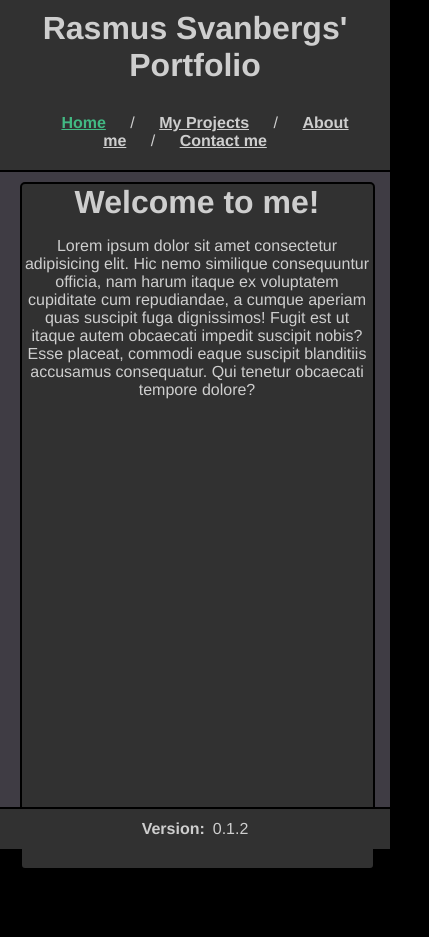
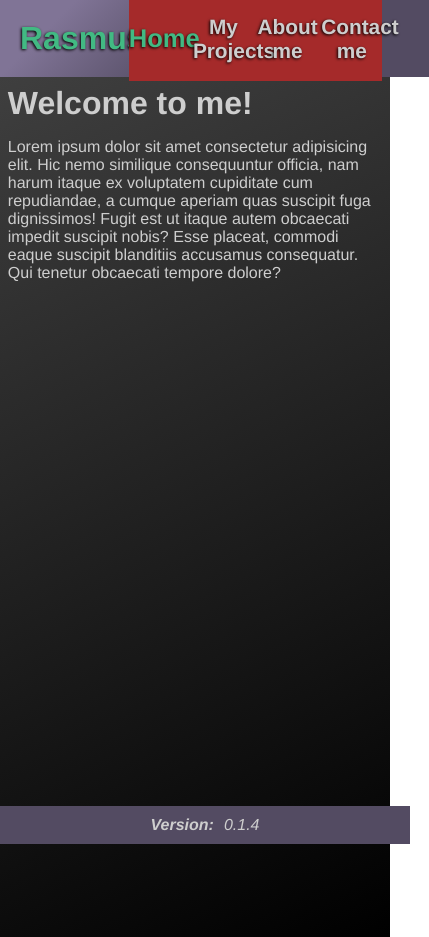
Before and after one commit to ZyntaaX/portfolio-vuejs, a Vue app: page / in a window 390 px wide. Shown: the whole page, 429 px wide, since content can reach past the window. Before the commit the page ends 870 px from the top, so only its background shows below. Built offline with nearby package versions, Linux system fonts and the light colour scheme.

Commit message:
Reworked CSS. New top navigation menu
Also prepared a little bit for future hamburger nav-menu when on small screens

```diff
--- a/package.json
+++ b/package.json
@@ -1,6 +1,6 @@
 {
   "name": "project",
-  "version": "0.1.2",
+  "version": "0.1.4",
   "private": true,
   "scripts": {
     "serve": "vue-cli-service serve",
--- a/src/App.vue
+++ b/src/App.vue
@@ -1,21 +1,17 @@
 <template>
-  <div class="main">
-    <div class="header">
-      <h1>Rasmus Svanbergs' Portfolio</h1>
+  <!-- <div class="main"> -->
+    <div id="header">
+      <h1>Rasmus Svanberg</h1>
       <NavBar/>
     </div>
 
-    <router-view class="body__content"/>
+    <router-view id="body"/>
 
-    <span class="footer">
-      <b>
-        Version:
-      </b>
-      <p>
-        {{ this.version }}
-      </p>
+    <span id="footer">
+      <b>Version: </b>{{ this.version }}
+
     </span>
-  </div>
+  <!-- </div> -->
 </template>
 
 <script>
--- a/src/Styles/basic.css
+++ b/src/Styles/basic.css
@@ -1,4 +1,75 @@
 html {
+    width: 100vw;
+    height: 100vh;
+    overflow: hidden;
+    margin: 0;
+    padding: 0;
+    max-width: 100%;
+    max-height: 100%;
+}
+
+body {
+    margin: 0;
+    padding: 0;
+    top: 0;
+    height: 100%;
+}
+
+#app {
+    height: 100%;
+    font-family: Avenir, Helvetica, Arial, sans-serif;
+    -webkit-font-smoothing: antialiased;
+    -moz-osx-font-smoothing: grayscale;
+}
+
+#header {
+    display: flex;
+    align-items: center;
+    background-color: var(--primary-bg-color);
+    width: 110%;
+    flex-grow: 1;
+    background-image: linear-gradient(135deg, var(--secondary-bg-color) 15%, var(--primary-bg-color) 50%);
+}
+
+#header h1 {
+    margin: 0;
+    color: var(--link-active-color);
+    margin: 20px;
+    text-shadow: var(--text-shadow);
+}
+
+#body {
+    height: 100%;
+    background-image: linear-gradient(155deg, var(--bg-dark-color), var(--black));
+    color: var(--text-primary-color);
+    padding: 2%;
+}
+
+#body h1 {
+    margin: 0;
+}
+
+#footer {
+    background-color: var(--primary-bg-color);
+    color: var(--text-primary-color);
+    padding: 10px;
+    display: flex;
+    position: absolute;
+    float: bottom;
+    bottom: 0;
+    text-align: center;
+    align-content: center;
+    justify-content: center;
+    width: 100%;
+    font-style: italic;
+}
+
+#footer b {
+    justify-content: center;
+    margin-right: 10px;
+}
+
+/* html {
     height: 100%;
     width: 100%;
     overflow: hidden;
@@ -39,7 +110,6 @@ body {
     border: var(--primary-border);
     border-radius: 5px;
     color: var(--text-primary-color);
-    /* margin: 10px; */
 }
 
 .footer {
@@ -72,4 +142,4 @@ body {
 
     text-align: center;
     height: 100%;
-}
+}  */
--- a/src/Styles/theme.css
+++ b/src/Styles/theme.css
@@ -1,15 +1,19 @@
 :root {
     /* Main Color Scheme */
     --main-color: #42b983;
-    --primary-bg-color: #313131;
-    --secondary-bg-color: #3f3c44;
+    --main-color-light: #90c5ad;
+    --primary-bg-color: #534b62;
+    --secondary-bg-color: #807496;
+    --bg-dark-color: #3f3f3f;
 
     /* Basic Colors */
     --black: #000000;
     --white: #ffffff;
-    --primary-border: 2px solid black;
+    --primary-border: 1 px solid black;
 
     /* Text and links */
     --text-primary-color: rgb(206, 206, 206);
     --link-active-color: var(--main-color);
+    --link-highlight-color: var(--main-color-light);
+    --text-shadow: -1px 1px 3px black;
 }
--- a/src/components/NavBarComponent/NavBarComponent.vue
+++ b/src/components/NavBarComponent/NavBarComponent.vue
@@ -1,8 +1,8 @@
 <template>
   <div id="nav">
-        <router-link to="/">Home</router-link> /
-        <router-link to="/projects">My Projects</router-link> /
-        <router-link to="/about">About me</router-link> /
+        <router-link to="/">Home</router-link>
+        <router-link to="/projects">My Projects</router-link>
+        <router-link to="/about">About me</router-link>
         <router-link to="/contact">Contact me</router-link>
     </div>
 </template>
--- a/src/components/NavBarComponent/Styles/NavBarComponent.css
+++ b/src/components/NavBarComponent/Styles/NavBarComponent.css
@@ -1,14 +1,44 @@
+/* PC (wide screen) */
 #nav {
-    padding: 30px;
-    padding-bottom: 10px;
+    position: absolute;
+    float: right;
+    right: 0px;
+    margin-right: 2%;
+    font-size: 1.3rem;
+    transition: font-size 0.2s;
+    color: var(--text-primary-color);
+    display: grid;
+    gap: 0.2rem;
+    grid-template-columns: repeat(4, minmax(0, 1fr));
+    width: 65%;
+    height: 10%;
+    align-items: center;
+    align-content: center;
+    text-align: center;
 }
 
 #nav a {
     font-weight: bold;
-    margin: 20px;
     color: var(--text-primary-color);
+    text-decoration: none;
+    text-shadow: var(--text-shadow);
+    transition: font-size 0.2s;
+}
+
+#nav a:hover {
+    color: var(--link-highlight-color);
 }
 
 #nav a.router-link-exact-active {
     color: var(--link-active-color);
+    font-size: 1.6rem;
+    transition: font-size 0.2s;
 }
+
+/* MOBILE */
+
+@media only screen and (max-width: 920px) {
+    #nav {
+        background-color: brown;
+    }
+}
```
